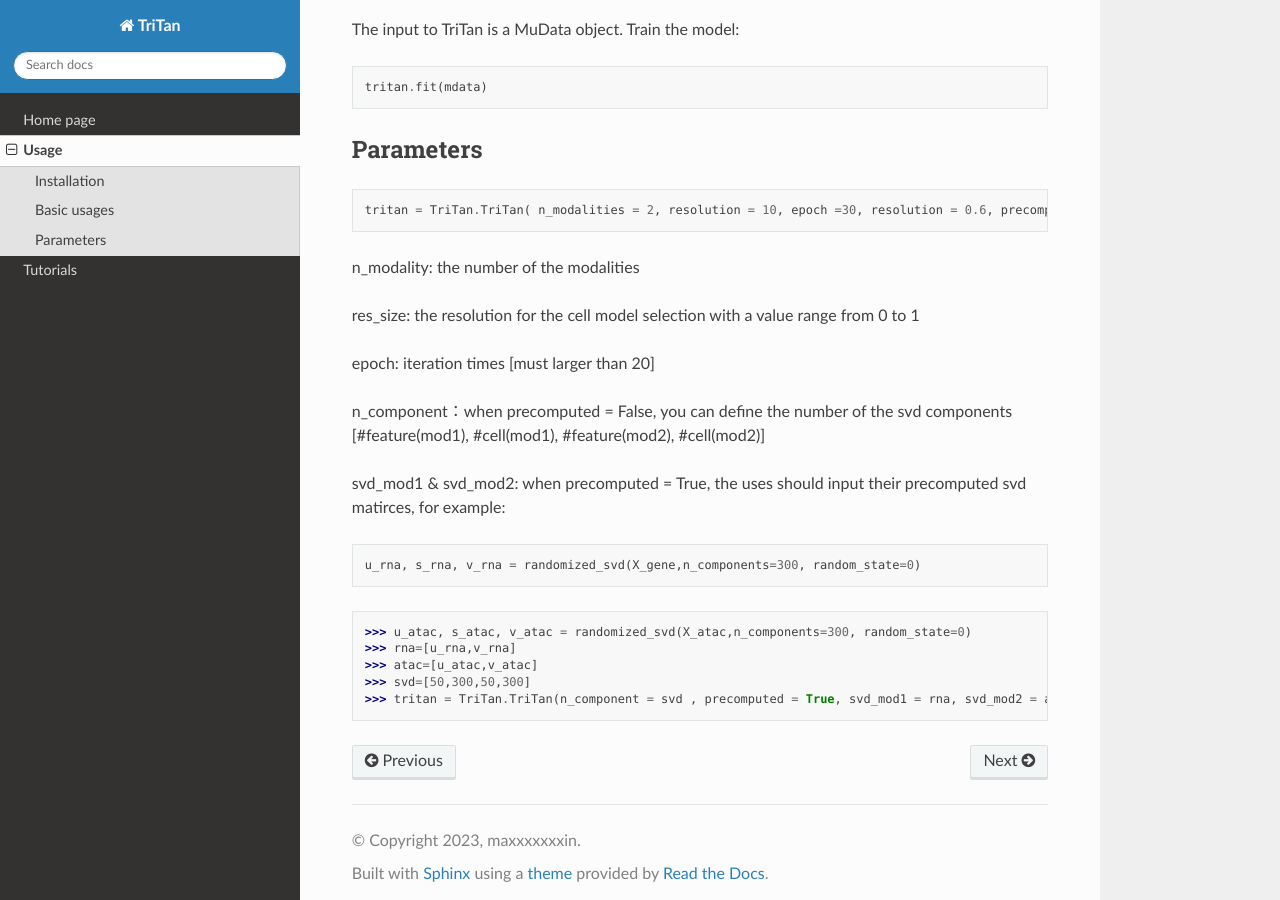
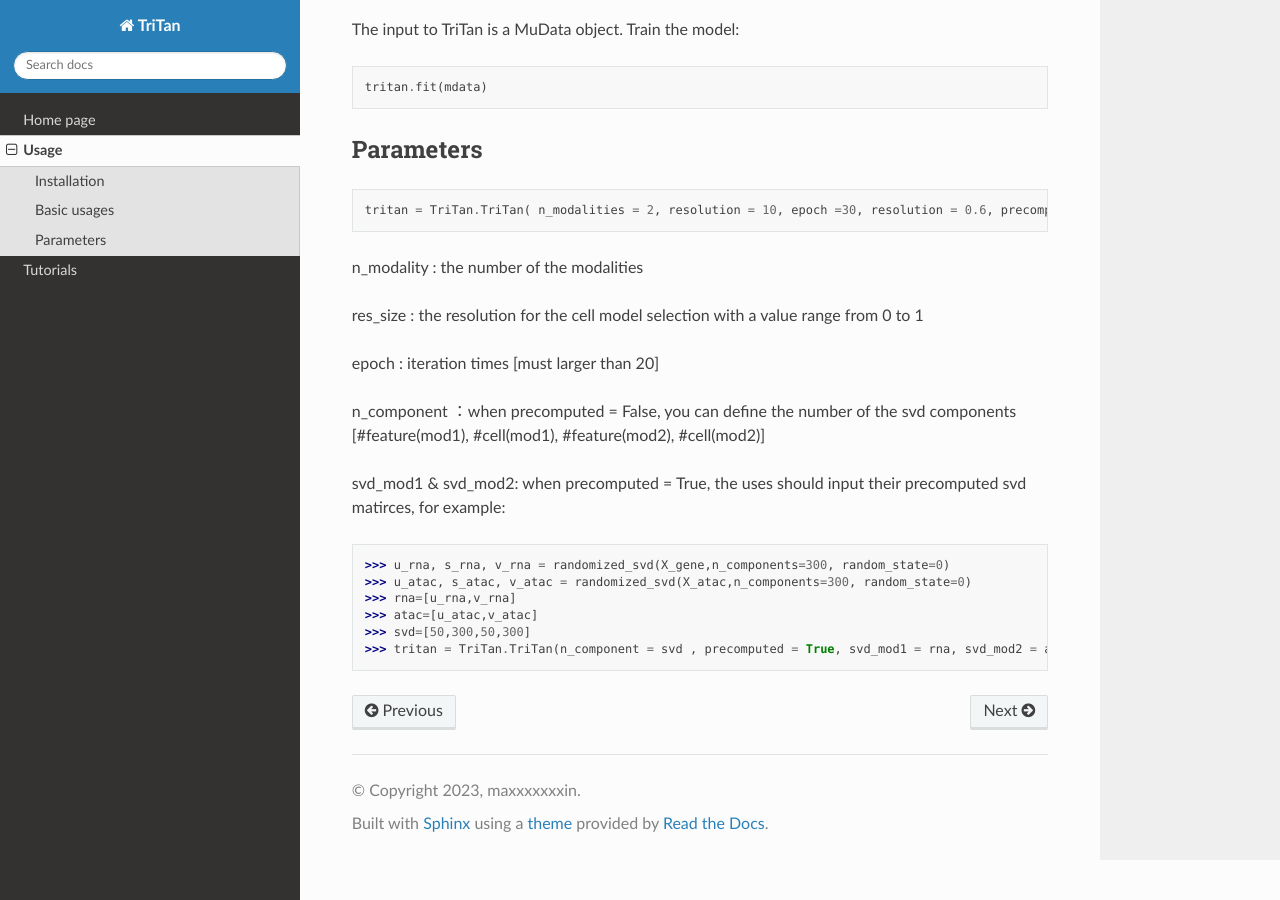
Before and after one commit to maxxxxxxxin/rtd-tutorial, a Sphinx documentation site: the page built from docs/source/usage.rst, in a window 1280 px wide and 900 px high, scrolled down 598 px. Built offline with Sphinx 7.4.7 and the Read the Docs theme 2.0.0, drawn with Linux system fonts in a browser that asks for light colours; pages that are not in the unit, such as notebooks, are missing from menus; some of the changed lines change nothing that is shown.

Commit message:
Update usage.rst

```diff
--- a/docs/source/usage.rst
+++ b/docs/source/usage.rst
@@ -41,20 +41,17 @@
 
     tritan = TriTan.TriTan( n_modalities = 2, resolution = 10, epoch =30, resolution = 0.6, precomputed = False, svd_mod1= None, svd_mod2 = None, sparse = False, n_component= [20,50,20,50])
 
-n_modality: the number of the modalities
+n_modality : the number of the modalities
 
-res_size: the resolution for the cell model selection with a value range from 0 to 1
+res_size : the resolution for the cell model selection with a value range from 0 to 1
 
-epoch: iteration times [must larger than 20]
+epoch : iteration times [must larger than 20]
 
-n_component：when precomputed = False, you can define the number of the svd components [#feature(mod1), #cell(mod1), #feature(mod2), #cell(mod2)]
+n_component ：when precomputed = False, you can define the number of the svd components [#feature(mod1), #cell(mod1), #feature(mod2), #cell(mod2)]
 
 svd_mod1 & svd_mod2: when precomputed = True, the uses should input their precomputed svd matirces, for example:
 
-.. code-block:: python
-
-   u_rna, s_rna, v_rna = randomized_svd(X_gene,n_components=300, random_state=0)
-
+>>> u_rna, s_rna, v_rna = randomized_svd(X_gene,n_components=300, random_state=0)
 >>> u_atac, s_atac, v_atac = randomized_svd(X_atac,n_components=300, random_state=0)
 >>> rna=[u_rna,v_rna]
 >>> atac=[u_atac,v_atac]
```
